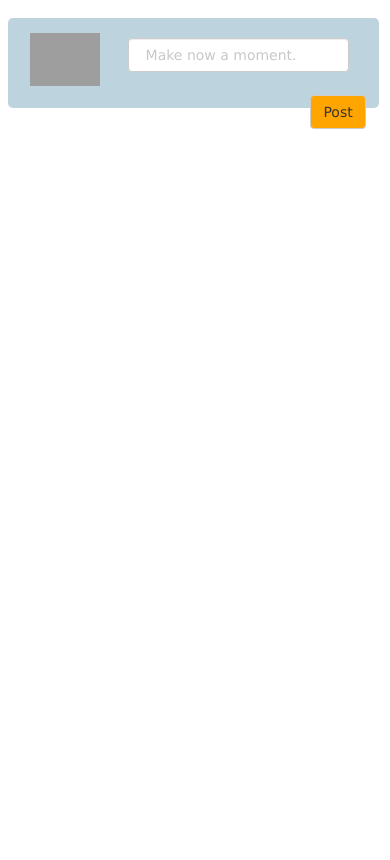
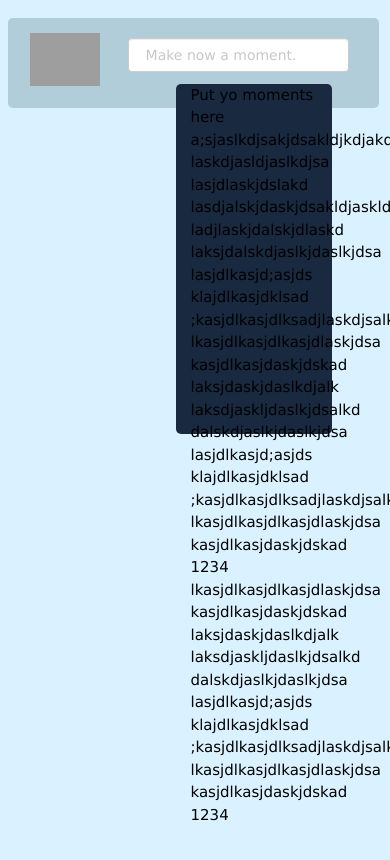
Before and after one commit to mcdpdelrosario/LifeTrackr, a PHP site: page /moments.php in a window 390 px wide. Shown: the part 50-910 px from the top of the page. Run offline with PHP 8.4, Linux system fonts and the light colour scheme; the visitor is signed in with stand-in values (Sample User, id 1); data that the repository does not hold is empty; some libraries are stand-ins or nearby versions; grey boxes are pictures that could not be loaded.

Commit message:
Done moments.php desktop

```diff
--- a/moments.php
+++ b/moments.php
@@ -80,7 +80,6 @@ if (mysqli_connect_errno())
         <div class="col-lg-10 col-md-8 col-sm-8 col-xs-6">
 
            <input type="text" class="form-control" placeholder=" Make now a moment." id="input-moments"/>
-           <a href="#"><button class="btn btn-default" id="post-moments">Post</button></a>
 
         </div>
 
@@ -147,8 +146,20 @@ if (mysqli_connect_errno())
         lkasjdlkasjdlkasjdlaskjdsa
         kasjdlkasjdaskjdskad
 
+        1234
+             lkasjdlkasjdlkasjdlaskjdsa
+        kasjdlkasjdaskjdskad
+        laksjdaskjdaslkdjalk
+        laksdjaskljdaslkjdsalkd
+        dalskdjaslkjdaslkjdsa
+        lasjdlkasjd;asjds
+        klajdlkasjdklsad
+        ;kasjdlkasjdlksadjlaskdjsalkd
+        lkasjdlkasjdlkasjdlaskjdsa
+        kasjdlkasjdaskjdskad
 
         1234
+
       </div>
     </div>
 
--- a/userpage.css
+++ b/userpage.css
@@ -2,16 +2,17 @@
 /*for notifications*/
 
 body{
-	overflow-y: auto!important;
-	background-color: white!important;
+	/*overflow: hidden;*/
+	background-color: #DAF2FF!important;
 	background-size: 100% 100%;
-
+	/*height: 700px;*/
+	height: 100%;
   	background-size: cover;
   -webkit-background-size:cover;
   -moz-background-size:cover;
   -o-background-size:cover;
   background-size:cover;
-
+  overflow-y: auto!important;
 }
 
 /*notifications code of dp*/
@@ -44,7 +45,7 @@ body{
 }
 #container1-moments
 {
-	background-color: #2B3A42;
+	background-color: #182940;
 	position: absolute;
 	top: 20%;
 	left: 10%;
@@ -74,7 +75,7 @@ body{
 	width: 40%;
 	height: 90px;
 	position: absolute;
-	background-color: #BDD4DE;
+	background-color: #B0CDD9;
 	border-radius: 5px;
 
 }
@@ -93,15 +94,8 @@ body{
 	position: absolute;
 }
 
-#post-moments{
-	margin-top: 16%;
-	position: absolute;
-	background-color: orange;
-	margin-left: 113.5%;
-}
-
 #container3-moments{
-	background-color: #BDD4DE;
+	background-color: #B0CDD9;
 	top: 300px;
 	left: 10.5%;
 	height: 41px;
@@ -144,6 +138,7 @@ body{
 	position: absolute;
 	background-color: #182940;
 	border-radius: 5px;
+	/*overflow: auto!important;*/
 	color: black!important;
 }
 
@@ -177,18 +172,6 @@ body{
 	top: 20px;
 	width: 100%;
 }
-
-
-#post-moments{
-	margin-top: 45%;
-	position: absolute;
-	background-color: orange;
-	margin-left: 110%;
-}
-.container4-moments{
-	visibility: hidden!important;
-}
-
 /*-----------------------------------*/
 }
 
```
